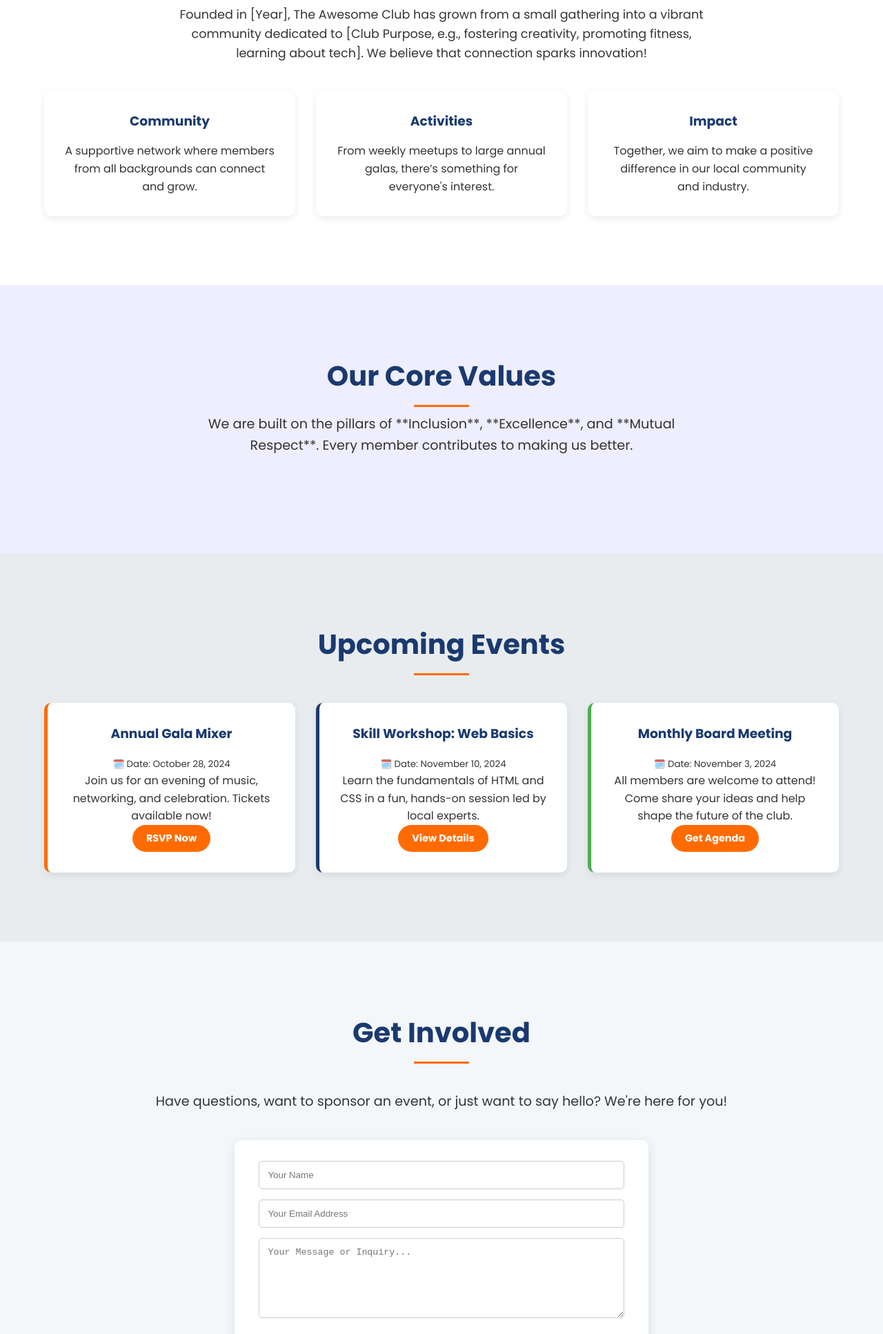
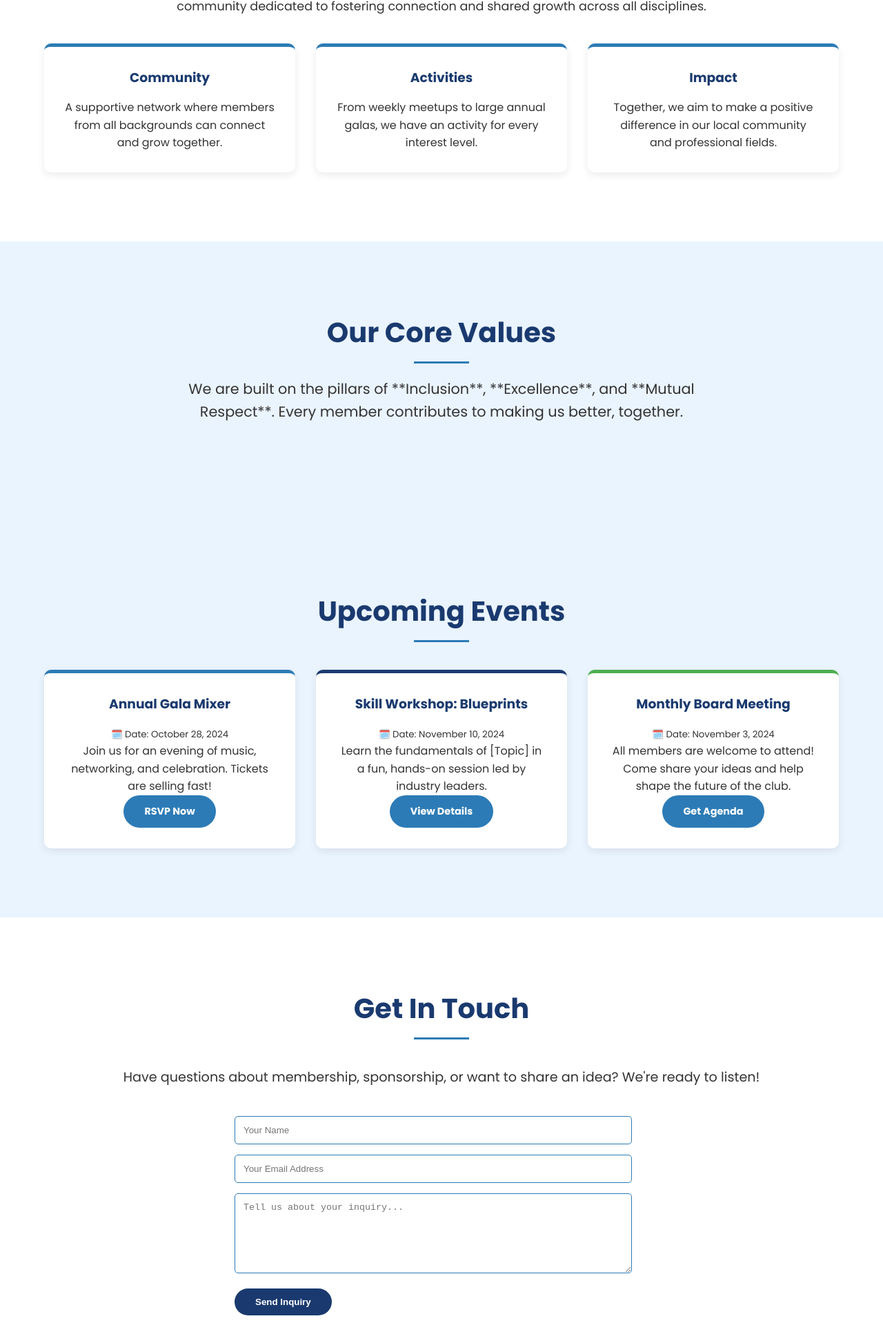
Before and after one commit to Sail1325/AwesomeSkatingClub, a plain HTML site: page index.html in a window 1280 px wide. Shown: the part 866-2800 px from the top of the page at 69% size. Drawn offline with Linux system fonts and the light colour scheme.

Commit message:
Update index.html

```diff
--- a/index.html
+++ b/index.html
@@ -3,10 +3,19 @@
 <head>
     <meta charset="UTF-8">
     <meta name="viewport" content="width=device-width, initial-scale=1.0">
-    <title>AwesomeSkatingClub</title>
+    <title>AwesomeSkatingClub - Blue Edition</title>
     <!-- Google Fonts for better typography -->
     <link href="https://fonts.googleapis.com/css2?family=Poppins:wght@300;400;600;700&display=swap" rel="stylesheet">
     <style>
+        /* --- Color Palette Update (Blue Theme) --- */
+        :root {
+            --primary-blue: #1a3a6f; /* Deep Blue - Main Headings/Accents */
+            --secondary-blue: #2c7bb6; /* Medium Blue - Buttons, Hover */
+            --light-bg: #eaf4ff; /* Very light blue background */
+            --text-dark: #333;
+            --accent-orange: #ff9800; /* Keeping a slight contrast accent for CTAs if needed, but leaning blue */
+        }
+
         /* --- CSS Reset and Global Styles --- */
         * {
             margin: 0;
@@ -17,8 +26,8 @@
         body {
             font-family: 'Poppins', sans-serif;
             line-height: 1.6;
-            color: #333;
-            background-color: #f4f7fa;
+            color: var(--text-dark);
+            background-color: #f4f7fa; /* Kept light background */
         }
 
         /* --- Utility Classes for Styling Consistency --- */
@@ -33,7 +42,7 @@
             text-align: center;
             font-size: 2.5em;
             margin-bottom: 40px;
-            color: #1a3a6f; /* Deep Blue */
+            color: var(--primary-blue);
             position: relative;
         }
         .section-title::after {
@@ -41,30 +50,31 @@
             display: block;
             width: 80px;
             height: 3px;
-            background: #ff6b00; /* Accent Orange */
+            background: var(--secondary-blue); /* Blue accent line */
             margin: 10px auto 0;
         }
 
         /* --- Navigation Bar Styling --- */
         header {
             background: #fff;
-            color: #1a3a6f;
+            color: var(--primary-blue);
             padding: 15px 0;
             box-shadow: 0 2px 4px rgba(0,0,0,0.1);
             position: sticky;
             top: 0;
-            z-index: 1000;
+            z-index: 1000; /* Increased z-index */
         }
 
         header .container {
             display: flex;
             justify-content: space-between;
             align-items: center;
+            padding: 0 20px; /* Added padding to container inside header */
         }
 
         .logo h1 {
             font-size: 1.8em;
-            color: #ff6b00; /* Accent Color for Logo */
+            color: var(--primary-blue);
         }
 
         nav a {
@@ -76,7 +86,7 @@
         }
 
         nav a:hover {
-            color: #ff6b00;
+            color: var(--secondary-blue); /* Blue hover */
         }
 
         /* --- Hero Section Styling (The Big Banner) --- */
@@ -99,18 +109,16 @@
         }
 
         .hero-content {
-            z-index: 10; /* Ensures content is above the overlay */
+            z-index: 10;
             max-width: 800px;
             padding: 20px;
-            background: rgba(0, 0, 0, 0.1); /* Slight background for text pop */
-            border-radius: 10px;
         }
 
         .hero-content h2 {
             font-size: 3.5em;
             margin-bottom: 15px;
             color: white;
-            text-shadow: 2px 2px 4px rgba(0,0,0,0.6);
+            text-shadow: 2px 2px 4px rgba(0,0,0,0.8);
         }
 
         .hero-content p {
@@ -122,7 +130,7 @@
         /* --- Call to Action Button --- */
         .btn {
             display: inline-block;
-            background: #ff6b00; /* Accent Orange */
+            background: var(--secondary-blue); /* Blue CTA button */
             color: white;
             padding: 12px 30px;
             text-decoration: none;
@@ -134,7 +142,7 @@
         }
 
         .btn:hover {
-            background: #e65c00;
+            background: var(--primary-blue); /* Darker blue on hover */
             transform: translateY(-2px);
         }
 
@@ -149,7 +157,7 @@
         }
 
         #events {
-            background-color: #e9ecef; /* Light grey background for contrast */
+            background-color: var(--light-bg); /* Light blue background for contrast */
         }
 
         /* --- Grid Layouts (For Features/Events) --- */
@@ -166,21 +174,22 @@
             border-radius: 10px;
             box-shadow: 0 4px 12px rgba(0,0,0,0.08);
             transition: transform 0.3s;
+            border-top: 5px solid var(--secondary-blue); /* Blue border accent */
         }
 
         .card:hover {
              transform: translateY(-5px);
-             box-shadow: 0 8px 20px rgba(0,0,0,0.15);
+             box-shadow: 0 10px 25px rgba(0,0,0,0.15);
         }
 
         .card h3 {
-            color: #1a3a6f;
+            color: var(--primary-blue);
             margin-bottom: 15px;
         }
 
-        /* --- Footer Styling --- */
+        /* --- Footer Styling (Blue Themed) --- */
         footer {
-            background: #2c3e50; /* Dark background for footer */
+            background: var(--primary-blue); /* Deep Blue background for footer */
             color: white;
             padding: 40px 0;
             text-align: center;
@@ -191,7 +200,7 @@
             justify-content: space-around;
             flex-wrap: wrap;
             gap: 30px;
-            border-bottom: 1px solid #4a627b;
+            border-bottom: 1px solid rgba(255, 255, 255, 0.1); /* Light divider */
             padding-bottom: 30px;
         }
 
@@ -201,16 +210,39 @@
         }
 
         .footer-col h4 {
-            color: #ff6b00;
+            color: var(--secondary-blue); /* Blue heading in footer */
             margin-bottom: 15px;
             font-size: 1.3em;
         }
 
+        /* Footer Links Styling */
         .footer-col a, .footer-col p {
             display: block;
             color: #ccc;
             text-decoration: none;
             padding: 5px 0;
+        }
+        .footer-col a:hover {
+             color: white; /* White on hover for visibility */
+        }
+
+        /* --- Contact Form Styling (Blue Themed) --- */
+        #contact-section form input[type="text"],
+        #contact-section form input[type="email"],
+        #contact-section form textarea {
+            padding: 12px;
+            margin-bottom: 15px;
+            border: 1px solid var(--secondary-blue);
+            border-radius: 5px;
+            width: calc(100% - 24px); /* Adjust width for padding */
+        }
+        #contact-section form button {
+             background: var(--primary-blue);
+             color: white;
+             padding: 12px 30px;
+             border: none;
+             cursor: pointer;
+             border-radius: 50px;
         }
 
         /* --- Responsiveness (Basic Mobile Adjustments) --- */
@@ -220,7 +252,7 @@
                 text-align: center;
             }
             .logo h1 {
-                margin-bottom: 10px;
+                margin-bottom: 15px;
             }
             nav a {
                 display: block; /* Stack links vertically on small screens */
@@ -234,7 +266,6 @@
                 font-size: 2em;
             }
         }
-
     </style>
 </head>
 <body>
@@ -268,33 +299,32 @@
         <div class="container">
             <h2 class="section-title">Who Are We?</h2>
             <p style="text-align: center; max-width: 800px; margin: -20px auto 40px; font-size: 1.1em;">
-                Founded in [Year], The Awesome Club has grown from a small gathering into a vibrant community dedicated to [Club Purpose, e.g., fostering creativity, promoting fitness, learning about tech]. We believe that connection sparks innovation!
+                Founded in [Year], The Awesome Club has grown from a small gathering into a vibrant community dedicated to fostering connection and shared growth across all disciplines.
             </p>
 
             <div class="grid-3">
                 <div class="card">
                     <h3>Community</h3>
-                    <p>A supportive network where members from all backgrounds can connect and grow.</p>
+                    <p>A supportive network where members from all backgrounds can connect and grow together.</p>
                 </div>
                 <div class="card">
                     <h3>Activities</h3>
-                    <p>From weekly meetups to large annual galas, there’s something for everyone's interest.</p>
+                    <p>From weekly meetups to large annual galas, we have an activity for every interest level.</p>
                 </div>
                 <div class="card">
                     <h3>Impact</h3>
-                    <p>Together, we aim to make a positive difference in our local community and industry.</p>
+                    <p>Together, we aim to make a positive difference in our local community and professional fields.</p>
                 </div>
             </div>
         </div>
     </section>
 
-    <!-- 4. MISSION/VALUES SECTION (Can be merged with About) -->
-    <section id="mission" style="background-color: #eef; text-align: center;">
+    <!-- 4. MISSION/VALUES SECTION -->
+    <section id="mission" style="background-color: var(--light-bg);">
          <div class="container">
             <h2 class="section-title">Our Core Values</h2>
-             <!-- Simple list format for values -->
-            <p style="font-size: 1.2em; max-width: 700px; margin: -30px auto 40px;">
-                We are built on the pillars of **Inclusion**, **Excellence**, and **Mutual Respect**. Every member contributes to making us better.
+             <p style="font-size: 1.3em; max-width: 800px; margin: -20px auto 40px; text-align: center;">
+                We are built on the pillars of **Inclusion**, **Excellence**, and **Mutual Respect**. Every member contributes to making us better, together.
             </p>
         </div>
     </section>
@@ -304,30 +334,30 @@
         <div class="container">
             <h2 class="section-title">Upcoming Events</h2>
 
-            <div class="grid-3" style="max-width: none;"> <!-- Override container limit for full width events listing -->
+            <div class="grid-3">
 
                 <!-- Event Card 1 -->
-                <div class="card" style="border-left: 5px solid #ff6b00; background: white;">
+                <div class="card" style="border-top: 5px solid var(--secondary-blue);">
                     <h3>Annual Gala Mixer</h3>
                     <p><small>🗓️ Date: October 28, 2024</small></p>
-                    <p>Join us for an evening of music, networking, and celebration. Tickets available now!</p>
-                    <a href="#" class="btn" style="padding: 8px 20px; font-size: 0.9em;">RSVP Now</a>
+                    <p>Join us for an evening of music, networking, and celebration. Tickets are selling fast!</p>
+                    <a href="#" class="btn" style="background: var(--secondary-blue); font-size: 0.9em;">RSVP Now</a>
                 </div>
 
                  <!-- Event Card 2 -->
-                <div class="card" style="border-left: 5px solid #1a3a6f; background: white;">
-                    <h3>Skill Workshop: Web Basics</h3>
+                <div class="card" style="border-top: 5px solid var(--primary-blue);">
+                    <h3>Skill Workshop: Blueprints</h3>
                     <p><small>🗓️ Date: November 10, 2024</small></p>
-                    <p>Learn the fundamentals of HTML and CSS in a fun, hands-on session led by local experts.</p>
-                     <a href="#" class="btn" style="padding: 8px 20px; font-size: 0.9em;">View Details</a>
+                    <p>Learn the fundamentals of [Topic] in a fun, hands-on session led by industry leaders.</p>
+                     <a href="#" class="btn" style="background: var(--secondary-blue); font-size: 0.9em;">View Details</a>
                 </div>
 
                  <!-- Event Card 3 -->
-                <div class="card" style="border-left: 5px solid #4CAF50; background: white;">
+                <div class="card" style="border-top: 5px solid #4CAF50;">
                     <h3>Monthly Board Meeting</h3>
                     <p><small>🗓️ Date: November 3, 2024</small></p>
                     <p>All members are welcome to attend! Come share your ideas and help shape the future of the club.</p>
-                     <a href="#" class="btn" style="padding: 8px 20px; font-size: 0.9em;">Get Agenda</a>
+                     <a href="#" class="btn" style="background: var(--secondary-blue); font-size: 0.9em;">Get Agenda</a>
                 </div>
 
             </div>
@@ -335,18 +365,18 @@
     </section>
 
 
-    <!-- 6. CONTACT SECTION (Slightly different styling to differentiate) -->
-     <section id="contact-section" style="padding: 80px 0; text-align: center;">
+    <!-- 6. CONTACT SECTION -->
+    <section id="contact-section" style="padding: 80px 0; background-color: #fff;">
         <div class="container">
-            <h2 class="section-title">Get Involved</h2>
-            <p style="font-size: 1.2em; margin-bottom: 40px;">Have questions, want to sponsor an event, or just want to say hello? We're here for you!</p>
+            <h2 class="section-title">Get In Touch</h2>
+            <p style="font-size: 1.2em; margin-bottom: 40px; text-align: center;">Have questions about membership, sponsorship, or want to share an idea? We're ready to listen!</p>
 
-            <!-- Simple Form Placeholder -->
-            <form style="max-width: 600px; margin: auto; background: white; padding: 30px; border-radius: 10px; box-shadow: 0 4px 15px rgba(0,0,0,0.1);">
-                <input type="text" placeholder="Your Name" required style="width: 98%; padding: 12px; margin-bottom: 15px; border: 1px solid #ccc; border-radius: 5px;">
-                <input type="email" placeholder="Your Email Address" required style="width: 98%; padding: 12px; margin-bottom: 15px; border: 1px solid #ccc; border-radius: 5px;">
-                <textarea placeholder="Your Message or Inquiry..." rows="6" required style="width: 98%; padding: 12px; margin-bottom: 20px; border: 1px solid #ccc; border-radius: 5px;"></textarea>
-                <button type="submit" class="btn">Send Message</button>
+            <!-- Simple Form -->
+            <form style="max-width: 600px; margin: auto;">
+                <input type="text" placeholder="Your Name" required>
+                <input type="email" placeholder="Your Email Address" required>
+                <textarea placeholder="Tell us about your inquiry..." rows="6" required></textarea>
+                <button type="submit" class="btn">Send Inquiry</button>
             </form>
 
         </div>
@@ -362,28 +392,36 @@
             </div>
             <div class="footer-col">
                 <h4>Quick Links</h4>
-                <a href="#about">About Us</a><br>
-                <a href="#events">Events Calendar</a><br>
-                <a href="#contact-section">Membership Portal</a>
+                <!-- Removed specific links as requested -->
+                <a href="#about">About Our Mission</a>
+                <a href="#events">See Upcoming Events</a>
+                <a href="#contact-section">Become a Member</a>
             </div>
             <div class="footer-col">
-                <h4>Connect With Us</h4>
+                <h4>Contact Details</h4>
                 <p>Email: contact@[yourclub].org</p>
                 <p>Phone: (555) 123-4567</p>
             </div>
             <div class="footer-col">
-                <h4>Legal</h4>
-                <a href="#">Privacy Policy</a><br>
-                <a href="#">Terms of Service</a>
+                <h4>Support</h4>
+                <!-- Removed Legal links as requested -->
+                <p style="font-size: 0.9em;">For partnership inquiries, please email us.</p>
             </div>
         </div>
 
-        <p style="margin-top: 30px; font-size: 0.9em;">&copy; <span id="year"></span> The Awesome Club. All rights reserved.</p>
+        <!-- Updated Copyright Text -->
+        <p id="year" style="margin-top: 30px; font-size: 0.9em;">&copy; <span class="copyright-placeholder">[Current Year]</span> The Awesome Club. Test website.</p>
     </footer>
 
     <script>
-        // Simple JavaScript to update the copyright year automatically
-        document.getElementById('year').textContent = new Date().getFullYear();
+        // Simple JavaScript to update the copyright year and placeholder text
+        document.addEventListener('DOMContentLoaded', function() {
+            const currentYear = new Date().getFullYear();
+            const footerCopyrightElement = document.querySelector('#year');
+
+            // Replace the static [Current Year] with the actual year
+            footerCopyrightElement.innerHTML = `&copy; ${currentYear} The Awesome Club. Test website.`;
+        });
     </script>
 
 </body>
```
